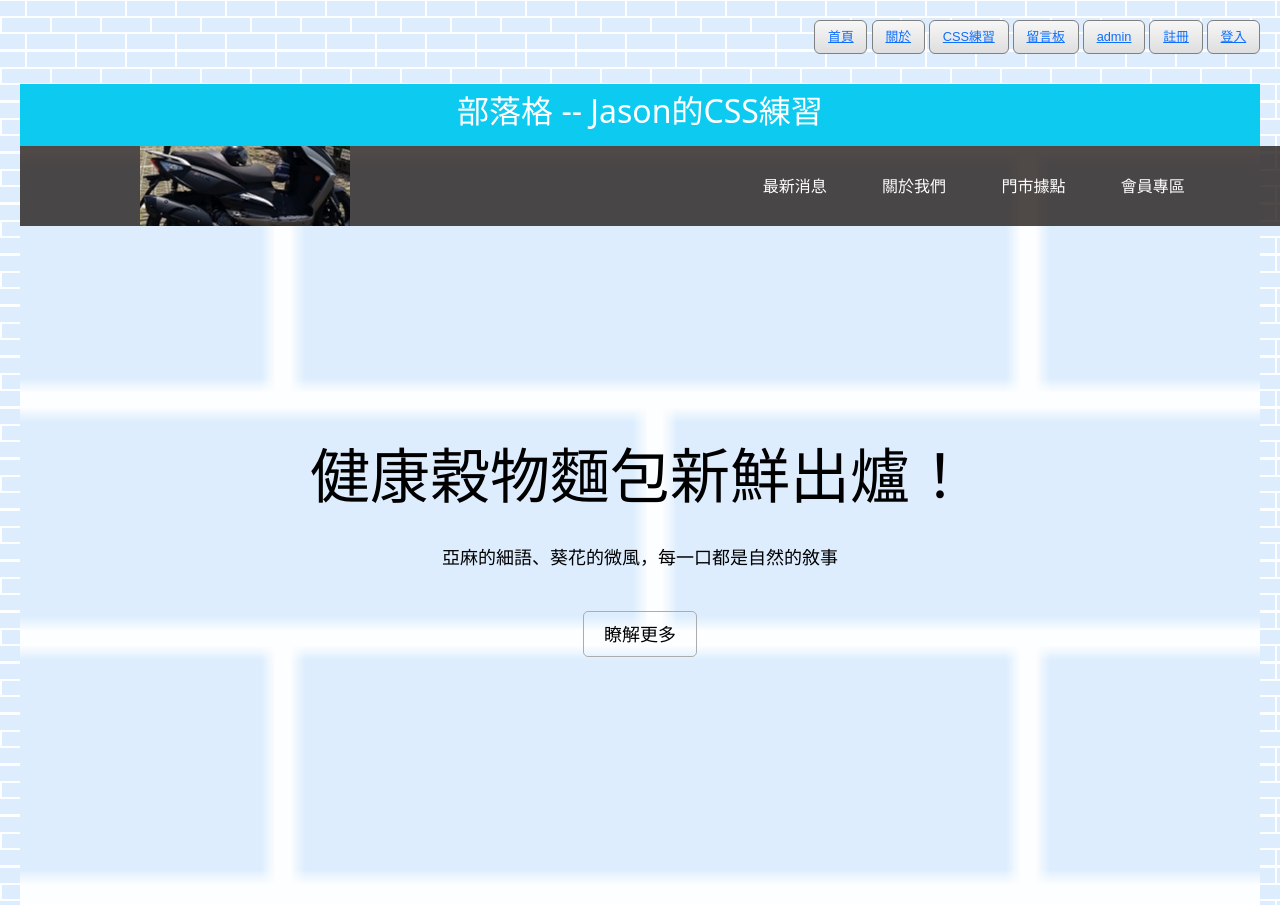
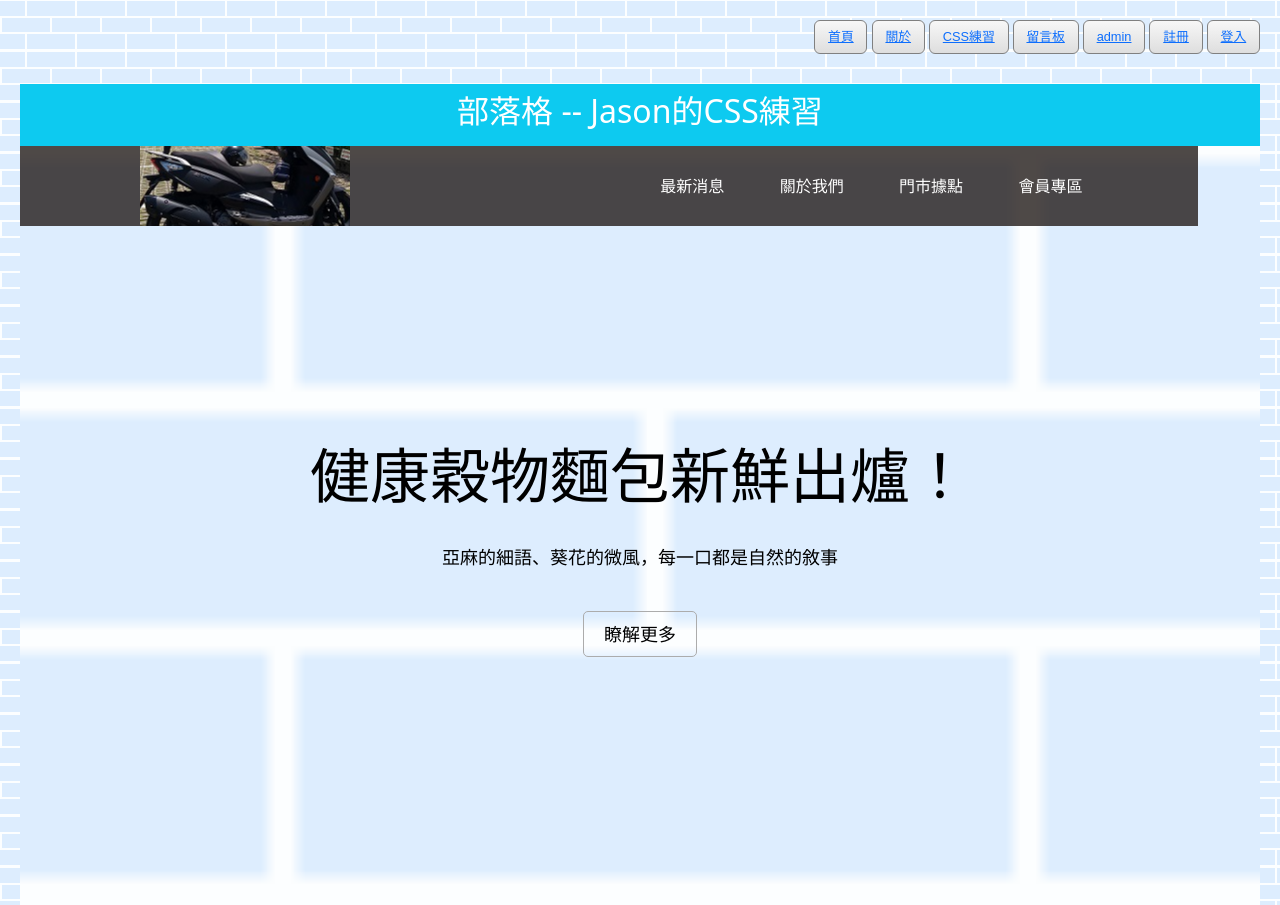
Before and after one commit to mrjasonnlin/jasonn2024, a Django app: page /csstest/ in a window 1280 px wide. Shown: the top 905 px of the page. Run offline with Django 5.2, Linux system fonts and the light colour scheme.

Commit message:
Update csstest.css

```diff
--- a/main/static/main/css/csstest.css
+++ b/main/static/main/css/csstest.css
@@ -5,9 +5,9 @@
 header {
     background-color:rgba(35,28,26,0.8);
     height:80px;
-    width:100%;
-    position:fixed;
- /*   position:absolute; */
+    width:92%;
+/*  position:fixed; */
+    position:absolute;
 }
 h1 {
     color:white;
```
